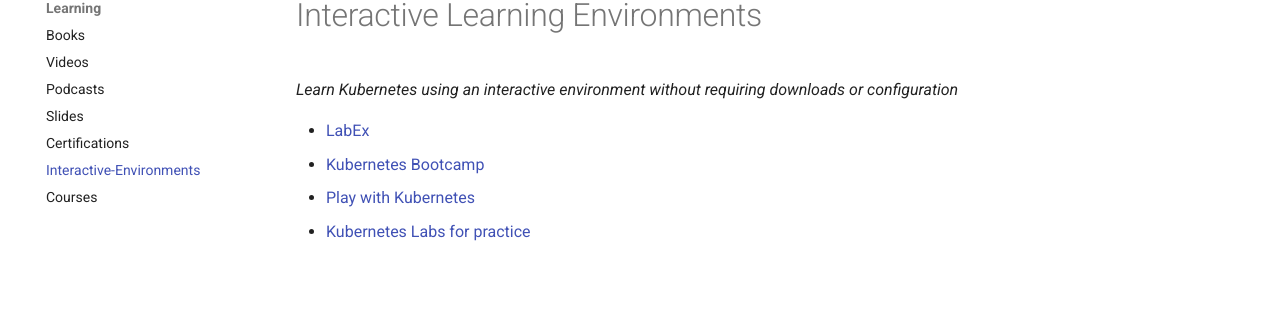
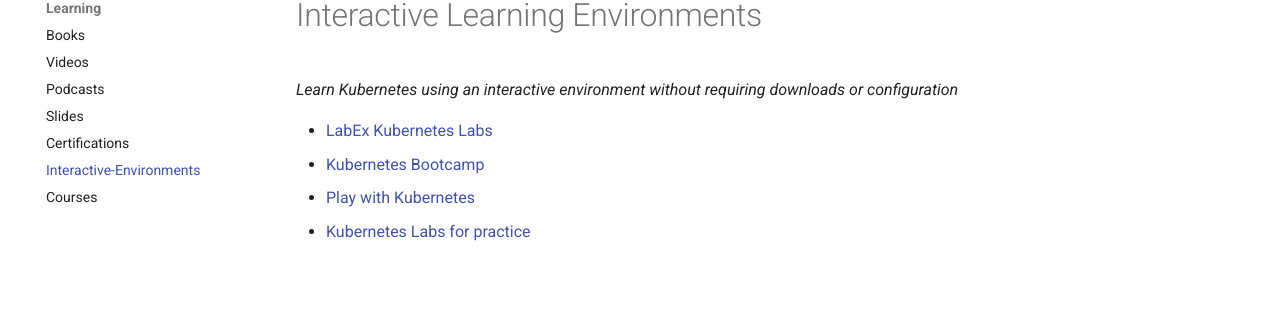
Before and after one commit to ramitsurana/awesome-kubernetes, an MkDocs documentation site: the page built from docs/learning-resources/interactive-environments.md, in a window 1280 px wide. Shown: the part 151-465 px from the top of the page. Built offline with MkDocs 1.6.1 and Material for MkDocs 9.7.7, drawn with Linux system fonts in a browser that asks for light colours; comment, search, counter and statistics services are not loaded.

Commit message:
Update interactive-environments.md

```diff
--- a/docs/learning-resources/interactive-environments.md
+++ b/docs/learning-resources/interactive-environments.md
@@ -3,7 +3,7 @@ Interactive Learning Environments
 
 *Learn Kubernetes using an interactive environment without requiring downloads or configuration*
 
-* [LabEx](https://labex.io/skilltrees/kubernetes)
+* [LabEx Kubernetes Labs](https://labex.io/skilltrees/kubernetes)
 * [Kubernetes Bootcamp](http://kubernetesbootcamp.github.io/kubernetes-bootcamp/)
 * [Play with Kubernetes](http://labs.play-with-k8s.com/)
 * [Kubernetes Labs for practice](https://www.sharelearn.net/practice/k8slabs/)
```
